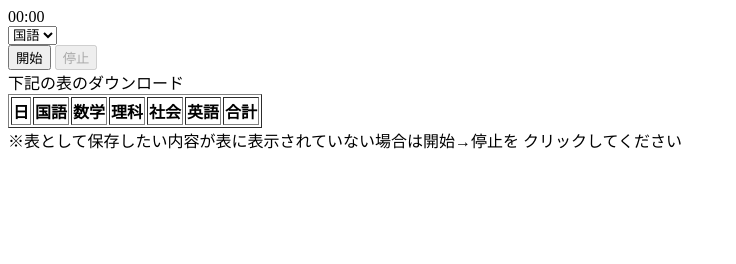
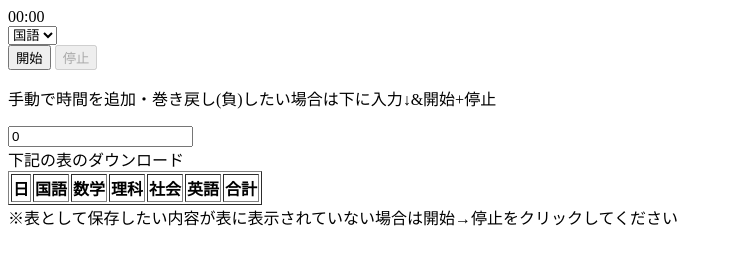
Before and after one commit to PBL-48/PBL-48.github.io, a plain HTML site: page index.html in a window 1280 px wide. Shown: the whole page, without its empty margins (0-736 px from the left). Drawn offline with Linux system fonts and the light colour scheme.

Commit message:
Update index.html

```diff
--- a/index.html
+++ b/index.html
@@ -4,7 +4,8 @@
   <base target="_top">
   <title>学習記録ストップウォッチ</title>
   <meta charset="utf-8">
-<meta name="viewport" content="width=device-width, initial-scale=1"> <link rel="stylesheet" href="style.css">
+  <meta name="viewport" content="width=device-width, initial-scale=1">
+  <link rel="stylesheet" href="style.css">
   <script src="jquery-v1.12.4.min.js">
   </script>
   <script src="script.js">
@@ -22,20 +23,33 @@
       <option value="社会">社会</option>
       <option value="英語">英語</option>
     </select>
+
     <br>
     <input type="button" id="start" value="開始">
     <input type="button" id="stop" value="停止" disabled>
   </div>
+  <div id="manual">
+      <p>手動で時間を追加・巻き戻し(負)したい場合は下に入力↓&開始+停止</p>
+      <input type="number" id="shudo" value="0">
+  </div>
   <div id="download">
-<a id="download_button">下記の表のダウンロード</a> </div>
+    <a id="download_button">下記の表のダウンロード</a>
+  </div>
   <div id="csv">
       <table border="1" id="csv-table">
-<tr> <th>日</th>
-<th>国語</th> <th>数学</th> <th>理科</th> <th>社会</th> <th>英語</th> <th>合計</th>
+          <tr>
+              <th>日</th>
+              <th>国語</th>
+              <th>数学</th>
+              <th>理科</th>
+              <th>社会</th>
+              <th>英語</th>
+              <th>合計</th>
           </tr>
           <tbody id="list"></tbody>
       </table>
-<div id="note">※表として保存したい内容が表に表示されていない場合は開始→停止を クリックしてください</div>
+  <div id="note">
+    ※表として保存したい内容が表に表示されていない場合は開始→停止をクリックしてください
   </div>
 </body>
 </html>
```
Lines whose indentation alone changed are shown as unchanged.
